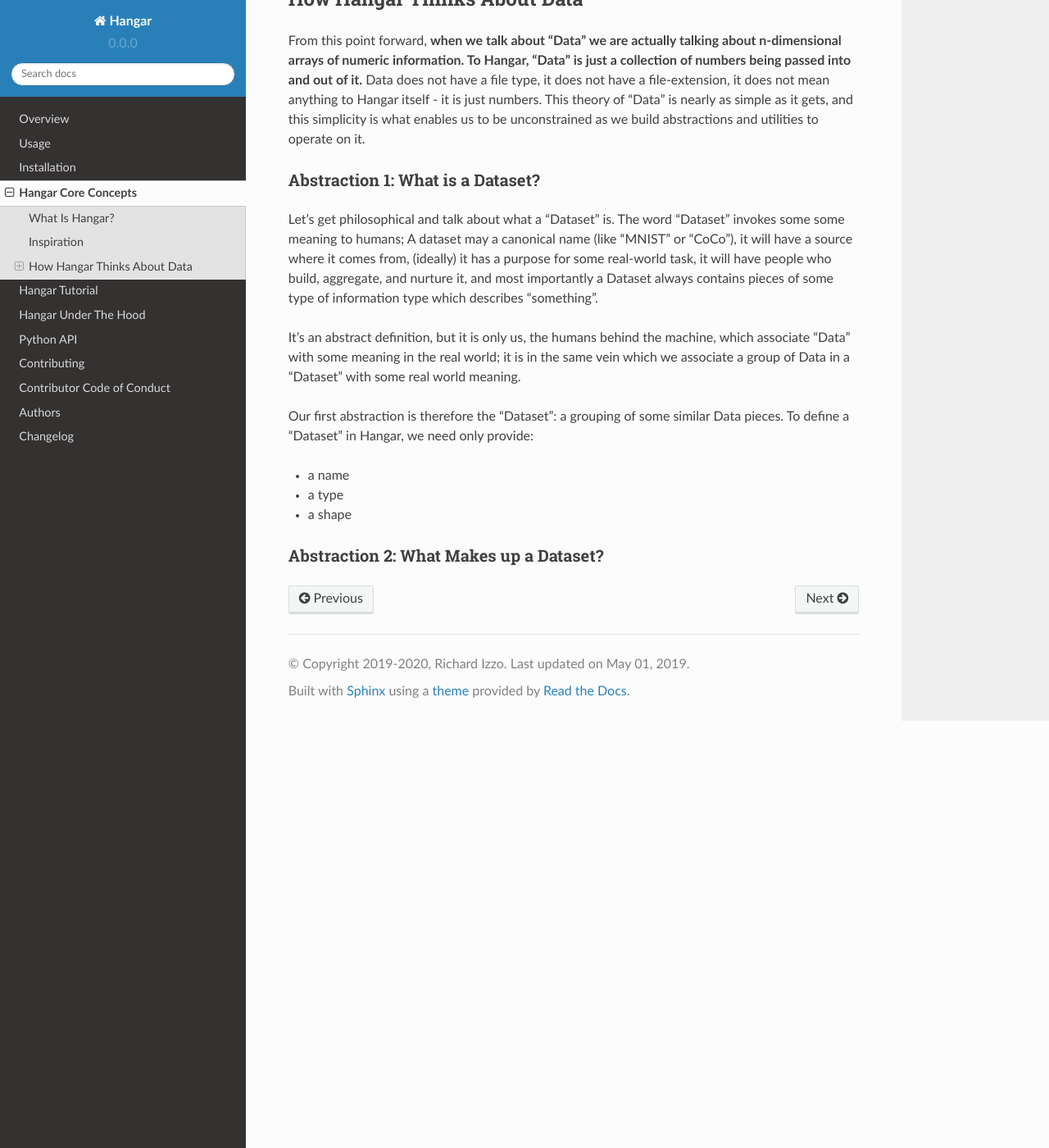
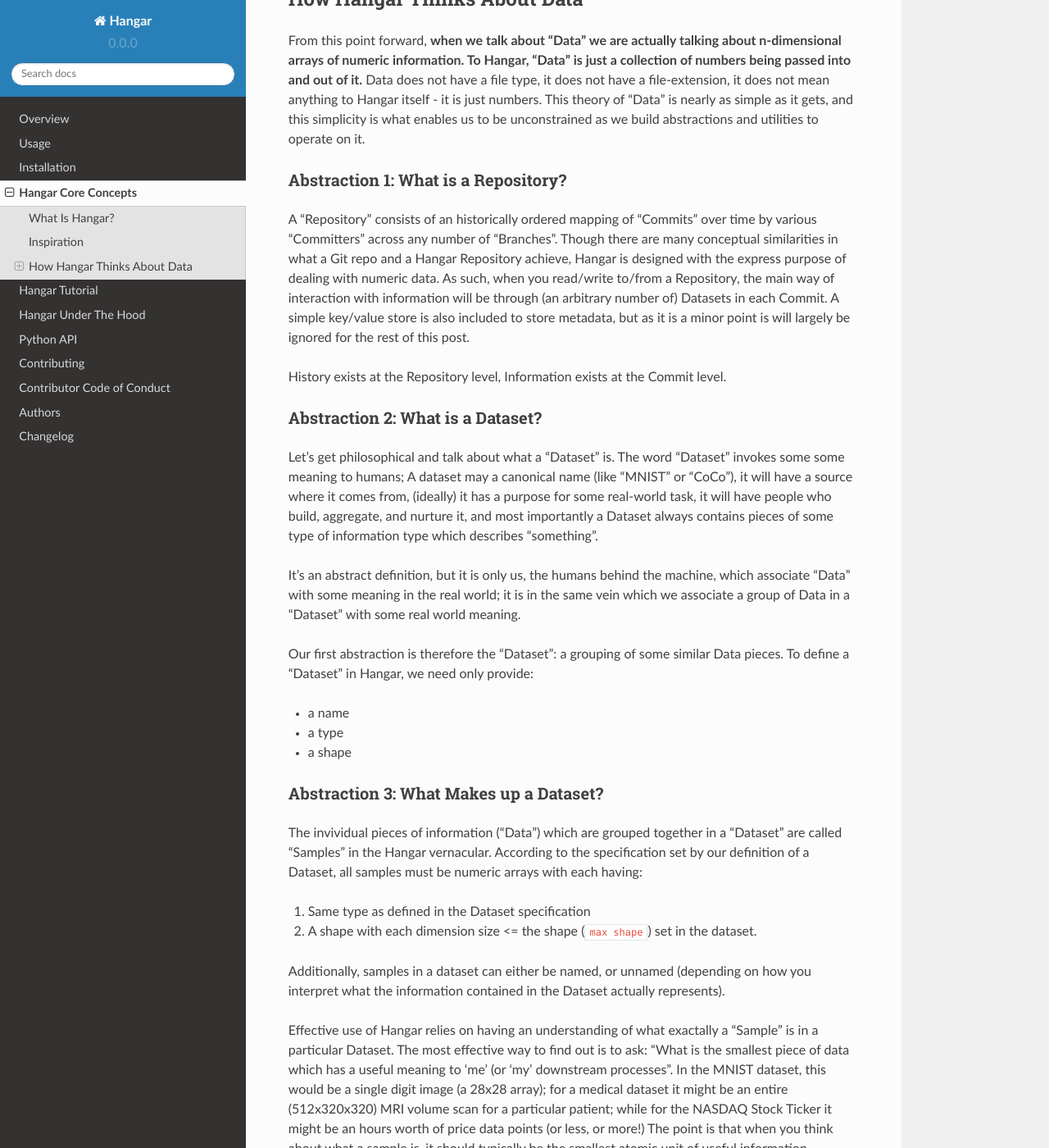
Before and after one commit to tensorwerk/hangar-py, a Sphinx documentation site: the page built from docs/concepts.rst, in a window 1280 px wide and 1400 px high, scrolled down 1563 px. Shown: the whole window at 82% size. Built offline with Sphinx 7.4.7 and the Read the Docs theme 2.0.0, drawn with Linux system fonts in a browser that asks for light colours; some of the changed text lies outside the part shown.

Commit message:
more additions to what is a repository

```diff
--- a/docs/concepts.rst
+++ b/docs/concepts.rst
@@ -81,7 +81,22 @@ it gets, and this simplicity is what enables us to be unconstrained as we build
 abstractions and utilities to operate on it.
 
 
-Abstraction 1: What is a Dataset?
+Abstraction 1: What is a Repository?
+------------------------------------
+
+A "Repository" consists of an historically ordered mapping of "Commits" over time
+by various "Committers" across any number of "Branches".
+Though there are many conceptual similarities in what a Git repo and a Hangar Repository
+achieve, Hangar is designed with the express purpose of dealing with numeric data.
+As such, when you read/write to/from a Repository, the main way of interaction with
+information will be through (an arbitrary number of) Datasets in each Commit. A simple
+key/value store is also included to store metadata, but as it is a minor point is will
+largely be ignored for the rest of this post.
+
+History exists at the Repository level, Information exists at the Commit level.
+
+
+Abstraction 2: What is a Dataset?
 ---------------------------------
 
 Let's get philosophical and talk about what a "Dataset" is. The word "Dataset"
@@ -103,5 +118,25 @@ pieces. To define a "Dataset" in Hangar, we need only provide:
 * a shape
 
 
-Abstraction 2: What Makes up a Dataset?
+Abstraction 3: What Makes up a Dataset?
 ---------------------------------------
+
+The invividual pieces of information ("Data") which are grouped together in a "Dataset"
+are called "Samples" in the Hangar vernacular. According to the specification set by
+our definition of a Dataset, all samples must be numeric arrays with each having:
+
+1) Same type as defined in the Dataset specification
+2) A shape with each dimension size <= the shape (``max shape``) set in the dataset.
+
+Additionally, samples in a dataset can either be named, or unnamed (depending on
+how you interpret what the information contained in the Dataset actually represents).
+
+Effective use of Hangar relies on having an understanding of what exactally a
+"Sample" is in a particular Dataset. The most effective way to find out is to
+ask: "What is the smallest piece of data which has a useful meaning to 'me' (or
+'my' downstream processes". In the MNIST dataset, this would be a single digit
+image (a 28x28 array); for a medical dataset it might be an entire (512x320x320)
+MRI volume scan for a particular patient; while for the NASDAQ Stock Ticker it
+might be an hours worth of price data points (or less, or more!) The point is
+that when you think about what a sample is, it should typically be the smallest
+atomic unit of useful information.
```
